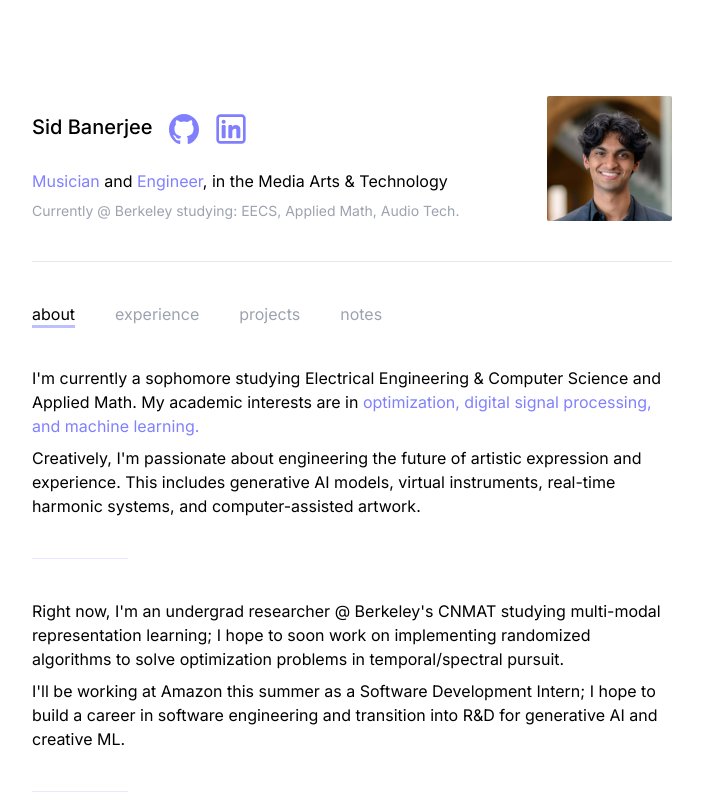
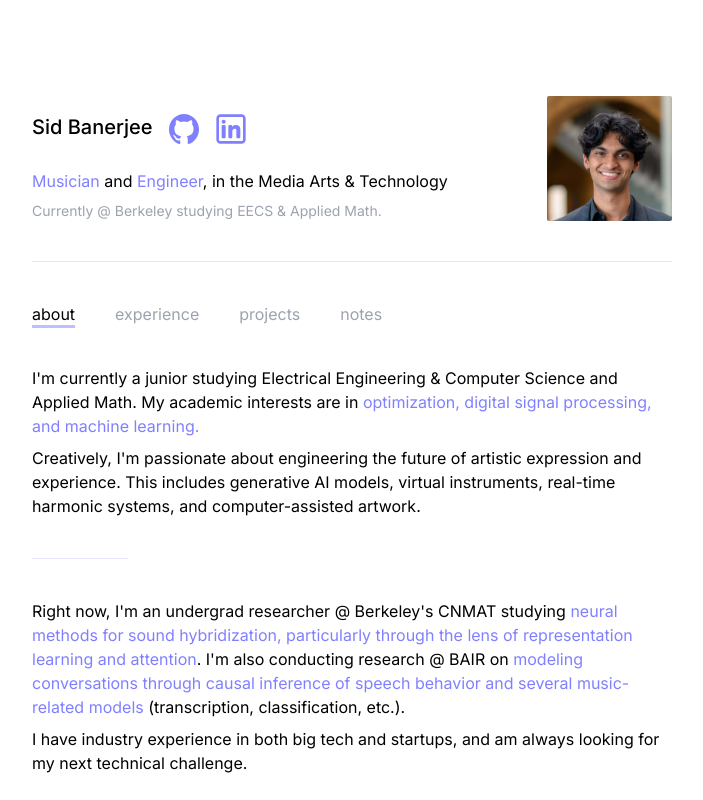
Before and after one commit to sidbanerjee001/sidbanerjee.me, a Next.js app: page / in a window 1280 px wide. Shown: the top 800 px of the page, without its empty margins (288-991 px from the left). Built offline with nearby package versions, Linux system fonts and the light colour scheme.

Commit message:
Updated experiences and about section

```diff
--- a/src/app/Data/Experiences.json
+++ b/src/app/Data/Experiences.json
@@ -1,18 +1,26 @@
 {
     "Amazon": {
       "start": "MAY 2025",
-      "end": "PRESENT",
+      "end": "AUG 2025",
       "role": "SDE Intern ",
       "company": "Amazon",
-      "description": "Designing and deploying Cerberus, an agentic AI model that analyzes AdTech publisher-region business metrics, integrating the team’s codebase as a retrieval-augmented generation (RAG) source for enhanced insights & recommendations.",
+      "description": "Designed and deployed Cerberus, a scalable agentic AI model that aggregates and analyzes business metrics for global-scale AdTech systems.",
       "link": "https://advertising.amazon.com/adtech-solutions"
     },
+    "BAIR": {
+        "start": "JULY 2025",
+        "end": "PRESENT",
+        "role": "ML Researcher",
+        "company": "Berkeley Artificial Intelligence Research (BAIR)",
+        "description": "[Speech Group] Working on signal processing, multimodal ML models, and transformers for speech, conversation, and music.",
+        "link": "https://people.eecs.berkeley.edu/~gopala/"
+      },
     "CNMAT": {
         "start": "JAN 2025",
         "end": "PRESENT",
-        "role": "Researcher",
+        "role": "ML Researcher",
         "company": "CNMAT @ UC Berkeley",
-        "description": "Conducting multi-modal research on creating embedding spaces via unsupervised ML & developing geometric, probabilistic, conceptual, and topological morphisms between semantics and music.",
+        "description": "Representation learning for multimodal morphisms, neural synthesis for optimized sound hybridization using representation learning and attention.",
         "link": "https://cnmat.berkeley.edu/"
       },
     "Tona": {
@@ -20,7 +28,7 @@
       "end": "AUG 2024",
       "role": "SWE Intern",
       "company": "Tona AI",
-      "description": "Full-stack developer for a startup integrating AI into the music production process. Cool work involving designing frontend UI/UX (React, Next.JS), developing backend ML models (PyTorch, LarsNet, Docker), and managing databases (AWS, Supabase).",
+      "description": "Full-stack developer for a startup integrating AI into the music production process. Cool work involving designing frontend UI/UX (React, Next.JS), developing backend ML models (PyTorch, LarsNet, Docker), and managing databases (AWS s3, Supabase).",
       "link": "https://www.tona.ai/"
     },
     "UCSB": {
@@ -28,7 +36,7 @@
       "end": "AUG 2022",
       "role": "Research Intern",
       "company": "MAT @ UCSB",
-      "description": "Cognitive-science informed mappings from music to sculpture (1) in pursuit of meaningful synaesthetic artwork & exploring deep reinforcement learning as an experience in extended reality (2) i.e. live ML training in AR/VR.",
+      "description": "Cognitive-science informed mappings from music to sculpture in pursuit of meaningful synaesthetic artwork (1) & exploring deep reinforcement learning as an experience in extended reality i.e. live ML training in AR/VR (2).",
       "link": "https://ilab.cs.ucsb.edu/"
     }
 }
--- a/src/app/page.tsx
+++ b/src/app/page.tsx
@@ -23,11 +23,11 @@ const About = () => {
 
   return (
     <div id="blurb-wrapper" className="my-10">
-      <p className="my-2">I'm currently a sophomore studying Electrical Engineering &amp; Computer Science and Applied Math. My academic interests are in <TextPop>optimization, digital signal processing, and machine learning.</TextPop></p>
+      <p className="my-2">I'm currently a junior studying Electrical Engineering &amp; Computer Science and Applied Math. My academic interests are in <TextPop>optimization, digital signal processing, and machine learning.</TextPop></p>
       <p className="my-2">Creatively, I'm passionate about engineering the future of artistic expression and experience. This includes generative AI models, virtual instruments, real-time harmonic systems, and computer-assisted artwork.</p>
       <hr className="my-10 border-[#8080ff30] w-[15%]"/>
-      <p className="my-2">Right now, I'm an undergrad researcher @ Berkeley's CNMAT studying multi-modal representation learning; I hope to soon work on implementing randomized algorithms to solve optimization problems in temporal/spectral pursuit.</p>
-      <p className="my-2">I'll be working at Amazon this summer as a Software Development Intern; I hope to build a career in software engineering and transition into R&D for generative AI and creative ML.</p>
+      <p className="my-2">Right now, I'm an undergrad researcher @ Berkeley's CNMAT studying <TextPop>neural methods for sound hybridization, particularly through the lens of representation learning and attention</TextPop>. I'm also conducting research @ BAIR on <TextPop> modeling conversations through causal inference of speech behavior and several music-related models </TextPop> (transcription, classification, etc.).</p>
+      <p className="my-2">I have industry experience in both big tech and startups, and am always looking for my next technical challenge.</p>
       <hr className="my-10 border-[#8080ff30] w-[15%]"/>
       <p className="text-gray-500 text-sm">Talk [jazz, art, computer science, math, etc.] with me: sidbanerjee[at]berkeley.edu.</p>
       <div className="my-10">
@@ -73,7 +73,7 @@ export default function Home() {
               </div>
             </div>
             <h2 className="text-md mt-6"><TextPop>Musician</TextPop> and <TextPop>Engineer</TextPop>, in the Media Arts &amp; Technology</h2>
-            <h2 className="text-sm text-gray-400 mt-2">Currently @ Berkeley studying: EECS, Applied Math, Audio Tech.</h2>
+            <h2 className="text-sm text-gray-400 mt-2">Currently @ Berkeley studying EECS & Applied Math.</h2>
           </div>
           <div className="w-[125px] h-[125px] relative overflow-hidden rounded-sm mx-5 lg:mx-0">
             <Image
```
